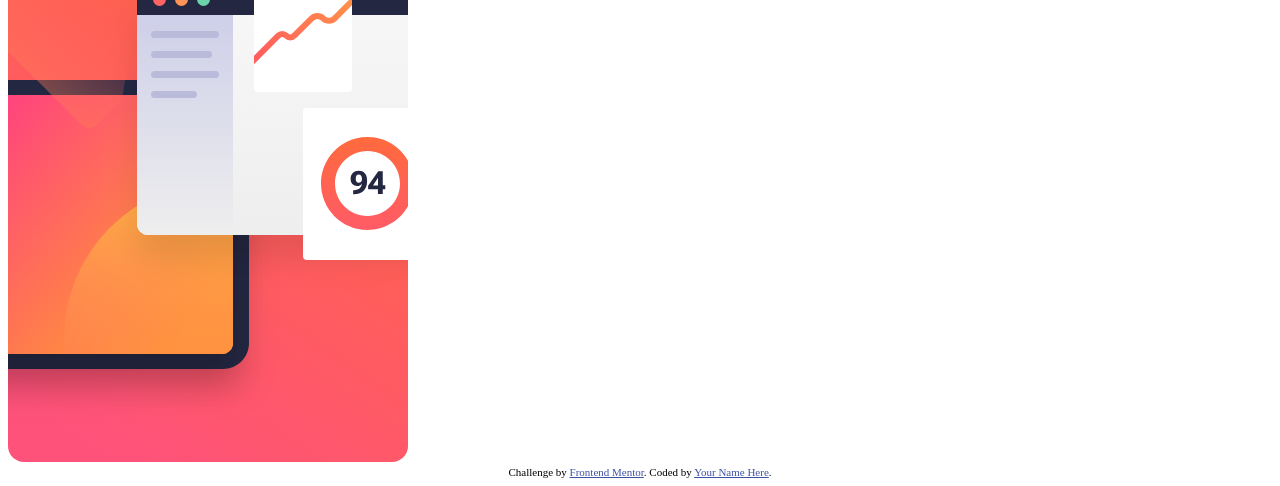
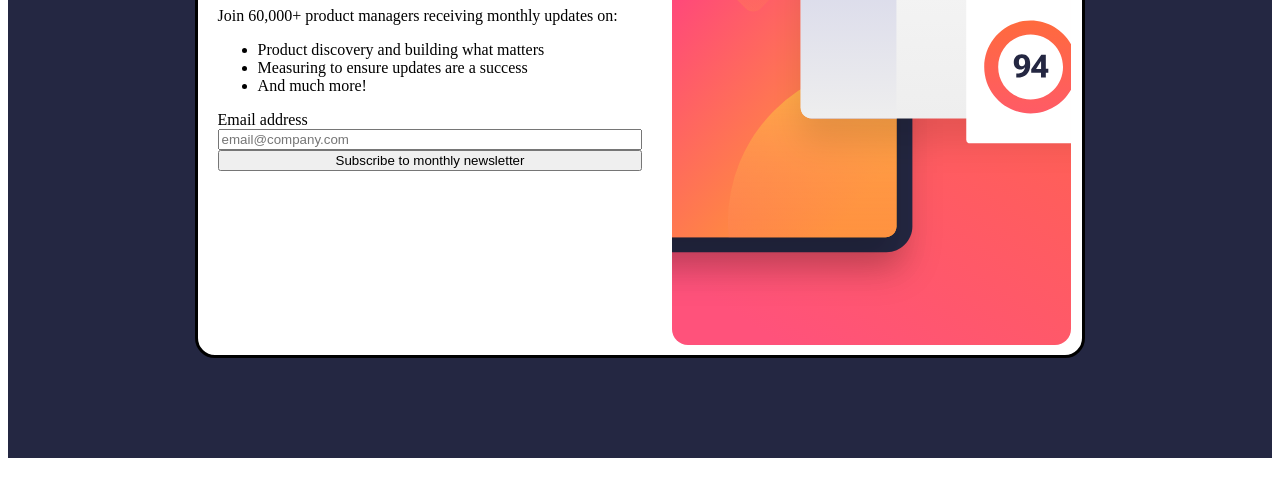
Before and after one commit to erict16/newsletter-signup, a plain HTML site: page index.html in a window 1280 px wide. Shown: the part 368-854 px from the top of the page. Drawn offline with Linux system fonts and the light colour scheme.

Commit message:
container position updated

```diff
--- a/index.html
+++ b/index.html
@@ -6,38 +6,38 @@
   <!-- displays site properly based on user's device -->
   <link rel="stylesheet" href="style.css">
   <link rel="icon" type="image/png" sizes="32x32" href="./assets/images/favicon-32x32.png">
-  <title>Frontend Mentor | Newsletter sign-up form with success message</title>
+  <title>Newsletter sign-up form</title>
   <!-- Feel free to remove these styles or customise in your own stylesheet 👍 -->
   <style>
       .attribution {
           font-size: 11px;
           text-align: center;
       }
-
       .attribution a {
           color: hsl(228, 45%, 44%);
       }
-
       .success-paragraph {
           display: none;
       }
   </style>
 </head>
+
 <body>
+<main>
   <!-- Sign-up form start -->
-<!-- Container with 2 columns -->
   <div class="container">
+
     <!--  Left column -->
-  <div class="column-left">
+    <div class="content">
       <h1>Stay updated!</h1>
 
       <p>Join 60,000+ product managers receiving monthly updates on:</p>
 
-    <div>
-      <p>Product discovery and building what matters</p>
-      <p>Measuring to ensure updates are a success</p>
-      <p>And much more!</p>
-    </div>
+      <ul>
+        <li>Product discovery and building what matters</li>
+        <li>Measuring to ensure updates are a success</li>
+        <li>And much more!</li>
+      </ul>
 
       <form action="">
         <label>Email address</label>
@@ -46,14 +46,12 @@
       </form>
     </div>
 
-<!--  Column right-->
-  <div class="column-right">
+    <!--  Right Column-->
+    <div class="image">
       <img src="assets/images/illustration-sign-up-desktop.svg">
     </div>
+
   </div>
-
-
-<!-- Sign-up form end -->
 
   <!-- Success message start -->
   <div class="success-paragraph">
@@ -68,12 +66,14 @@
 
   <!-- Success message end -->
 
-<div class="attribution">
-  Challenge by <a href="https://www.frontendmentor.io?ref=challenge" target="_blank">Frontend Mentor</a>.
-  Coded by <a href="#">Your Name Here</a>.
-</div>
+<!--  <div class="attribution">-->
+<!--    Challenge by <a href="https://www.frontendmentor.io?ref=challenge" target="_blank">Frontend Mentor</a>.-->
+<!--    Coded by <a href="#">Eric Tan</a>.-->
+<!--  </div>-->
 
   <!--  javascript -->
   <script src="scripts.js"></script>
+</main>
+
 </body>
 </html>
--- a/style.css
+++ b/style.css
@@ -1,3 +1,44 @@
+main {
+    background-color: hsl(234, 29%, 20%);
+    display: flex;
+    align-items: center;
+    justify-content: center;
+}
+
 .container {
+    border: solid;
+    width: 70%;
+    background-color: white;
+    display: flex;
+    align-items: center;
+    justify-content: center;
+    border-radius: 20px;
+    overflow: hidden;
+    margin: 100px;
+
+}
+
+.content {
+    flex: 1;
+    padding: 20px;
+    width: 300px;
+
+}
+
+.image {
+
+}
+
+img {
+    width: 95%;
     display: block;
+    padding: 10px;
 }
+
+form {
+    display: grid;
+}
+
+.attribution {
+
+}
```
Lines whose indentation alone changed are shown as unchanged.
